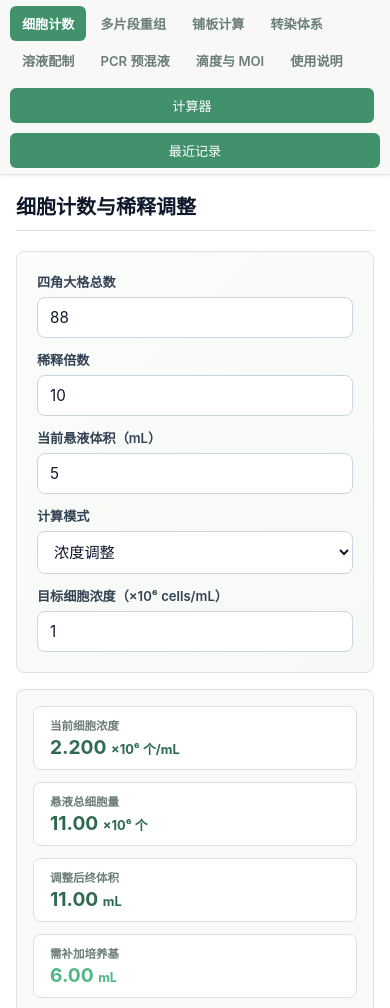
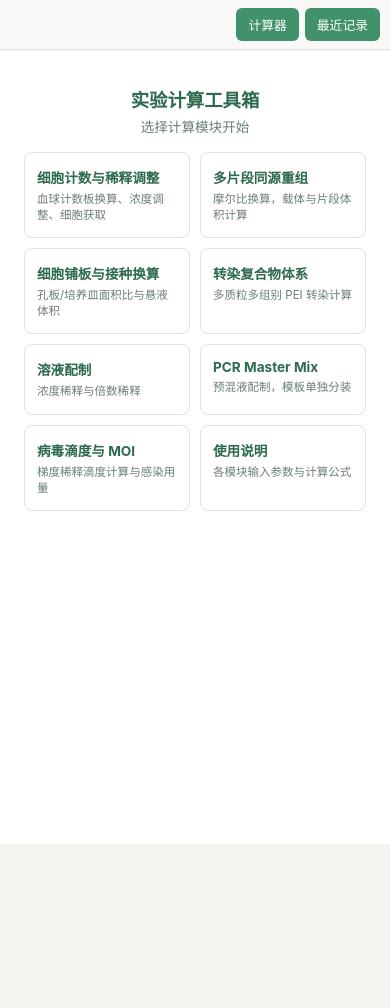
Before and after one commit to duyang9159-code/calculator, a plain HTML site: page index.html in a window 390 px wide. Shown: the top 1008 px of the page. After the commit the page ends 844 px from the top, so only its background shows below. Drawn offline with Linux system fonts and the light colour scheme.

Commit message:
0.1.1.html

```diff
--- a/index.html
+++ b/index.html
@@ -3,7 +3,7 @@
 <head>
     <meta charset="UTF-8">
     <meta name="viewport" content="width=device-width, initial-scale=1.0, maximum-scale=1.0, user-scalable=no">
-    <title>LabSuite | 模块化生物实验室计算工具箱</title>
+    <title>实验计算工具箱</title>
     <style>
         :root {
             --primary: #40916c;
@@ -51,46 +51,42 @@
             flex-direction: column;
         }
 
-        /* 导航 Tab */
-        .nav-tabs {
-            display: flex; flex-wrap: wrap;
-            background: #f8f9f7;
-            border-bottom: 1px solid var(--border-color);
-            padding: 6px 10px; gap: 2px;
+        /* 导航栏 */
+        .nav-bar {
+            display: flex; align-items: center;
+            background: #f8f9f7; border-bottom: 1px solid var(--border-color);
+            padding: 10px 14px; gap: 10px;
             position: sticky; top: 0; z-index: 100;
             box-shadow: 0 1px 3px rgba(0,0,0,0.05);
         }
+        .nav-back {
+            background: transparent; border: none; font-size: 0.88rem; font-weight: 600;
+            color: var(--primary); cursor: pointer; padding: 4px 8px; border-radius: 6px;
+        }
+        .nav-back:hover { background: var(--primary-light); }
+        .nav-title { flex: 1; font-size: 0.9rem; font-weight: 700; color: var(--primary-dark); }
+        .nav-actions { display: flex; gap: 6px; }
+        .nav-action-btn {
+            background: var(--primary); color: #fff; border: none;
+            padding: 7px 12px; border-radius: 6px; font-size: 0.8rem; font-weight: 500; cursor: pointer;
+        }
+        .nav-action-btn:hover { background: var(--primary-dark); }
 
-        .tab-btn {
-            background: transparent;
-            border: none;
-            padding: 8px 12px;
-            font-size: 0.82rem;
-            font-weight: 600;
-            color: var(--text-muted);
-            cursor: pointer;
-            border-radius: 6px;
-            transition: all 0.15s ease;
+        /* 首页 */
+        .home-hero { text-align: center; padding: 36px 0 20px; }
+        .home-hero h2 { font-size: 1.4rem; color: var(--primary-dark); margin-bottom: 4px; }
+        .home-hero p { font-size: 0.85rem; color: var(--text-muted); }
+        .home-grid {
+            display: grid; grid-template-columns: repeat(auto-fill, minmax(220px, 1fr));
+            gap: 14px; padding: 4px 28px 28px;
         }
-        .tab-btn:hover { color: var(--primary-dark); }
-        .tab-btn.active {
-            color: #fff;
-            background: var(--primary);
+        .home-card {
+            background: #fff; border: 1px solid var(--border-color); border-radius: var(--radius-md);
+            padding: 18px 20px; cursor: pointer; transition: .15s;
         }
-
-        .history-toggle-btn {
-            margin-left: auto;
-            background: var(--primary);
-            color: #fff;
-            border: none;
-            padding: 8px 14px;
-            border-radius: 6px;
-            font-size: 0.82rem;
-            font-weight: 500;
-            cursor: pointer;
-            transition: all 0.15s ease;
-        }
-        .history-toggle-btn:hover { background: var(--primary-dark); }
+        .home-card:hover { border-color: var(--primary); box-shadow: 0 3px 12px rgba(0,0,0,0.08); transform: translateY(-2px); }
+        .home-card .hc-title { font-size: 0.95rem; font-weight: 700; color: var(--primary-dark); margin-bottom: 4px; }
+        .home-card .hc-desc { font-size: 0.78rem; color: var(--text-muted); line-height: 1.4; }
 
         /* 模块面板 */
         .module-pane {
@@ -346,10 +342,19 @@
         @media (max-width: 640px) {
             body { padding: 0; }
             .app-container { border-radius: 0; border: none; }
-            .module-pane { padding: 16px; }
-            .input-grid { grid-template-columns: 1fr; gap: 12px; }
+            .module-pane { padding: 12px; }
+            .input-grid { grid-template-columns: 1fr; gap: 10px; padding: 12px; }
             .result-badge { flex: 1 1 100%; }
-            .history-toggle-btn { width: 100%; justify-content: center; margin-top: 8px; }
+            .section-title { flex-wrap: wrap; gap: 8px; font-size: 1.1rem; }
+            .sub-tabs { flex-shrink: 0; }
+            .home-hero { padding: 24px 0 12px; }
+            .home-hero h2 { font-size: 1.15rem; }
+            .home-grid { grid-template-columns: 1fr 1fr; gap: 10px; padding: 4px 12px 20px; }
+            .home-card { padding: 14px 12px; }
+            .home-card .hc-title { font-size: 0.85rem; }
+            .home-card .hc-desc { font-size: 0.72rem; }
+            .nav-bar { padding: 8px 10px; }
+            .nav-title { font-size: 0.82rem; }
         }
     </style>
 </head>
@@ -357,21 +362,26 @@
 
 <div class="app-container">
     <!-- 顶部导航栏 -->
-    <div class="nav-tabs">
-        <button class="tab-btn active" data-module="cell">细胞计数</button>
-        <button class="tab-btn" data-module="recomb">多片段重组</button>
-        <button class="tab-btn" data-module="plating">铺板计算</button>
-        <button class="tab-btn" data-module="transfect">转染体系</button>
-        <button class="tab-btn" data-module="solution">溶液配制</button>
-        <button class="tab-btn" data-module="pcr">PCR 预混液</button>
-        <button class="tab-btn" data-module="titer">滴度与 MOI</button>
-        <button class="tab-btn" data-module="guide">使用说明</button>
-        <button class="history-toggle-btn" id="btn-open-calc" style="margin-right:6px;">计算器</button>
-        <button class="history-toggle-btn" id="btn-open-history">最近记录</button>
+    <div class="nav-bar" id="navBar">
+        <button class="nav-back" id="btn-back" style="display:none;">← 返回</button>
+        <span class="nav-title" id="navTitle"></span>
+        <div class="nav-actions">
+            <button class="nav-action-btn" id="btn-open-calc">计算器</button>
+            <button class="nav-action-btn" id="btn-open-history">最近记录</button>
+        </div>
+    </div>
+
+    <!-- 首页 -->
+    <div id="module-home" class="module-pane active-pane">
+        <div class="home-hero">
+            <h2>实验计算工具箱</h2>
+            <p>选择计算模块开始</p>
+        </div>
+        <div class="home-grid" id="homeGrid"></div>
     </div>
 
     <!-- 模块 1: 细胞计数 -->
-    <div id="module-cell" class="module-pane active-pane">
+    <div id="module-cell" class="module-pane">
         <div class="section-title">
             <span>细胞计数与稀释调整</span>
         </div>
@@ -731,26 +741,15 @@
     }
 
     function restoreHistory(moduleKey, fields) {
-        // Close modal
         document.getElementById('historyModal').style.display = 'none';
-        // Switch tab
-        document.querySelectorAll('.tab-btn').forEach(t => t.classList.remove('active'));
-        const targetBtn = document.querySelector(`.tab-btn[data-module="${moduleKey}"]`);
-        if (targetBtn) targetBtn.classList.add('active');
-        document.querySelectorAll('.module-pane').forEach(p => p.classList.remove('active-pane'));
-        const pane = document.getElementById(`module-${moduleKey}`);
-        if (pane) pane.classList.add('active-pane');
-        // Restore field values
+        const realKey = moduleKey === 'moi' ? 'titer' : moduleKey;
+        navigateTo(realKey);
+        // Restore field values after navigateTo has shown the pane
+        setTimeout(() => {
             Object.entries(fields).forEach(([id, val]) => {
                 const el = document.getElementById(id);
-            if (el) {
-                el.value = val;
-                el.dispatchEvent(new Event('input', { bubbles: true }));
-                el.dispatchEvent(new Event('change', { bubbles: true }));
-            }
+                if (el) { el.value = val; el.dispatchEvent(new Event('input', {bubbles:true})); }
             });
-        // Trigger render + calc (moi routes to titer tab)
-        const realKey = moduleKey === 'moi' ? 'titer' : moduleKey;
             if (realKey === 'cell') updateCellCalc();
             if (realKey === 'recomb') { renderFragments(); setTimeout(updateMultiFragment, 200); }
             if (realKey === 'plating') updatePlating();
@@ -758,6 +757,7 @@
             if (realKey === 'solution') updateSolution();
             if (realKey === 'pcr') updatePCR();
             if (realKey === 'titer') { updateDilutionScheme(); updateTiter(); updateMOI(); }
+        }, 150);
     }
 
     function renderModalHistory() {
@@ -823,29 +823,51 @@
         });
     });
 
-    // --- Tab 切换逻辑 ---
-    const tabs = document.querySelectorAll('.tab-btn');
-    const panes = document.querySelectorAll('.module-pane');
-    tabs.forEach(btn => {
-        btn.addEventListener('click', () => {
-            const mod = btn.getAttribute('data-module');
-            if (!mod) return;
-            tabs.forEach(t => t.classList.remove('active'));
-            btn.classList.add('active');
-            panes.forEach(p => p.classList.remove('active-pane'));
+    // --- 导航逻辑 ---
+    const moduleInfo = {
+        cell: { title: '细胞计数与稀释调整', desc: '血球计数板换算、浓度调整、细胞获取' },
+        recomb: { title: '多片段同源重组', desc: '摩尔比换算，载体与片段体积计算' },
+        plating: { title: '细胞铺板与接种换算', desc: '孔板/培养皿面积比与悬液体积' },
+        transfect: { title: '转染复合物体系', desc: '多质粒多组别 PEI 转染计算' },
+        solution: { title: '溶液配制', desc: '浓度稀释与倍数稀释' },
+        pcr: { title: 'PCR Master Mix', desc: '预混液配制，模板单独分装' },
+        titer: { title: '病毒滴度与 MOI', desc: '梯度稀释滴度计算与感染用量' },
+        guide: { title: '使用说明', desc: '各模块输入参数与计算公式' }
+    };
+
+    function renderHomeGrid() {
+        let html = '';
+        Object.entries(moduleInfo).forEach(([key, info]) => {
+            html += `<div class="home-card" onclick="navigateTo('${key}')">
+                <div class="hc-title">${info.title}</div>
+                <div class="hc-desc">${info.desc}</div>
+            </div>`;
+        });
+        document.getElementById('homeGrid').innerHTML = html;
+    }
+
+    function navigateTo(mod) {
+        document.querySelectorAll('.module-pane').forEach(p => p.classList.remove('active-pane'));
         document.getElementById(`module-${mod}`).classList.add('active-pane');
-
-            // 加载上次输入，切换时不记录
+        document.getElementById('btn-back').style.display = 'inline-block';
+        document.getElementById('navTitle').textContent = moduleInfo[mod]?.title || '';
         loadInputs(mod);
         _skipRecord = true;
-            // 模块切换重绘触发
         if (mod === 'transfect') renderTransfectionGroups();
         if (mod === 'recomb') renderFragments();
         if (mod === 'cell') updateCellCalc();
         if (mod === 'titer') { updateDilutionScheme(); updateTiter(); updateMOI(); }
         setTimeout(() => { _skipRecord = false; }, 100);
-        });
-    });
+    }
+
+    function goHome() {
+        document.querySelectorAll('.module-pane').forEach(p => p.classList.remove('active-pane'));
+        document.getElementById('module-home').classList.add('active-pane');
+        document.getElementById('btn-back').style.display = 'none';
+        document.getElementById('navTitle').textContent = '';
+    }
+
+    document.getElementById('btn-back').addEventListener('click', goHome);
 
     // --- 输入记忆（持久化） ---
     let lastInputs = JSON.parse(localStorage.getItem('labsuite_inputs') || '{}');
@@ -1400,19 +1422,14 @@
             renderModalHistory();
         });
 
+        // 渲染首页
+        renderHomeGrid();
         // 加载上次输入值
         ['cell','recomb','plating','transfect','solution','pcr','titer','moi'].forEach(k => loadInputs(k));
-        // 首次初始化运行（不记录历史）
+        // 首次初始化
         _skipRecord = true;
-        updateCellCalc();
-        renderFragments();
-        updatePlating();
-        renderTransfectionGroups();
-        updateSolution();
-        updatePCR();
-        updateDilutionScheme();
-        updateTiter();
-        updateMOI();
+        updateCellCalc(); updatePlating(); updateSolution(); updatePCR();
+        updateDilutionScheme(); updateTiter(); updateMOI();
         clearTimeout(debounceTimers["cell"]);
         setTimeout(() => { _skipRecord = false; }, 500);
     }
```
Lines whose indentation alone changed are shown as unchanged.
